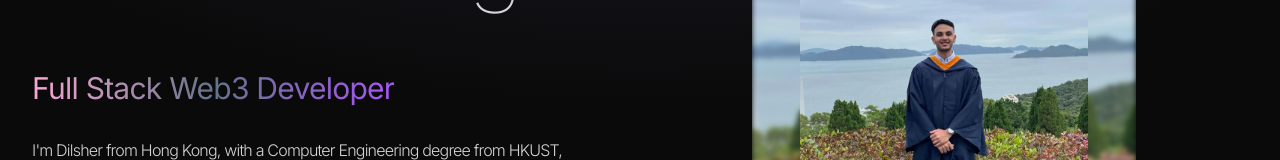
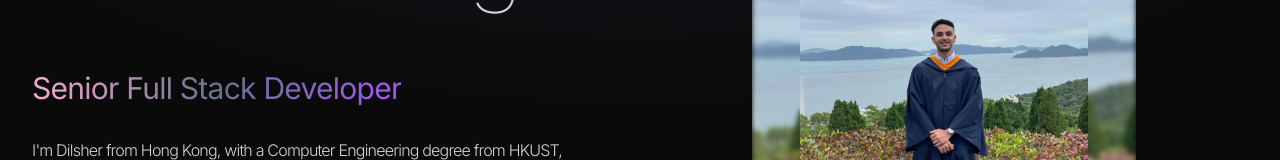
Before and after one commit to dilsher07singh/Portfolio, a React (Vite) app: page / in a window 1280 px wide. Shown: the part 370-530 px from the top of the page. Built offline with nearby package versions, Linux system fonts and the light colour scheme; no server answers.

Commit message:
Updated role

```diff
--- a/src/components/Hero.jsx
+++ b/src/components/Hero.jsx
@@ -14,7 +14,7 @@ const container = (delay) => ({
 
 const Hero = () => {
   return (
-    <div className="border-b border-neutral-900 pb-4 lg:mb-35">
+    <div className="pb-4 border-b border-neutral-900 lg:mb-35">
       <div className="flex flex-col lg:flex-row">
         {/* Content Section */}
         <div className="w-full lg:w-1/2">
@@ -33,17 +33,17 @@ const Hero = () => {
               variants={container(0.5)}
               initial="hidden"
               animate="visible"
-              className="bg-gradient-to-r from-pink-300 via-slate-500 to-purple-500 bg-clip-text text-3xl tracking-tight text-transparent"
-              aria-label="Full Stack Web3 Developer"
+              className="text-3xl tracking-tight text-transparent bg-gradient-to-r from-pink-300 via-slate-500 to-purple-500 bg-clip-text"
+              aria-label="Senior Full Stack Developer"
             >
-              Full Stack Web3 Developer
+              Senior Full Stack Developer
             </motion.span>
 
             <motion.p
               variants={container(1)}
               initial="hidden"
               animate="visible"
-              className="my-2 max-w-xl py-6 font-light tracking-tighter"
+              className="max-w-xl py-6 my-2 font-light tracking-tighter"
             >
               {HERO_CONTENT}
             </motion.p>
@@ -57,7 +57,7 @@ const Hero = () => {
               initial={{ x: 100, opacity: 0 }}
               animate={{ x: 0, opacity: 1 }}
               transition={{ duration: 1, delay: 1.2 }}
-              className="rounded-2xl max-w-xs lg:max-w-sm"
+              className="max-w-xs rounded-2xl lg:max-w-sm"
               src={profilePic}
               alt="Dilsher Singh - Web3 Full Stack Developer"
             />
--- a/src/constants/index.js
+++ b/src/constants/index.js
@@ -11,7 +11,7 @@ export const ABOUT_TEXT = `I am a dedicated and versatile full stack developer w
 export const EXPERIENCES = [
   {
     year: "2021 - Present",
-    role: "Full Stack Web3 Developer",
+    role: "Senior Full Stack Developer",
     company: "Ipseity Network",
     description: [
       "Utilized React JS, SQL, encryption algorithms, and APIs to build a web application; developed an integrated mobile app using React Native.",
```
